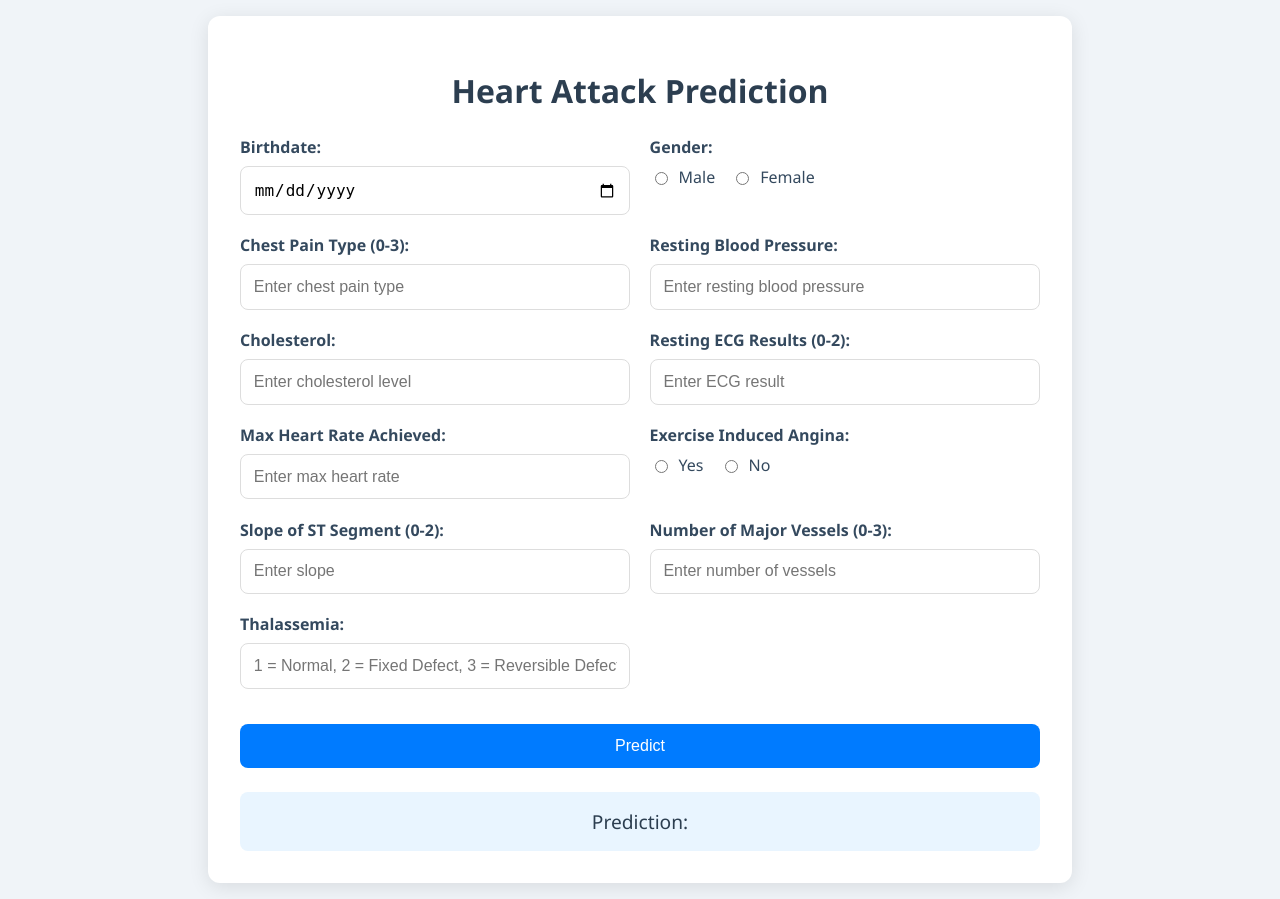
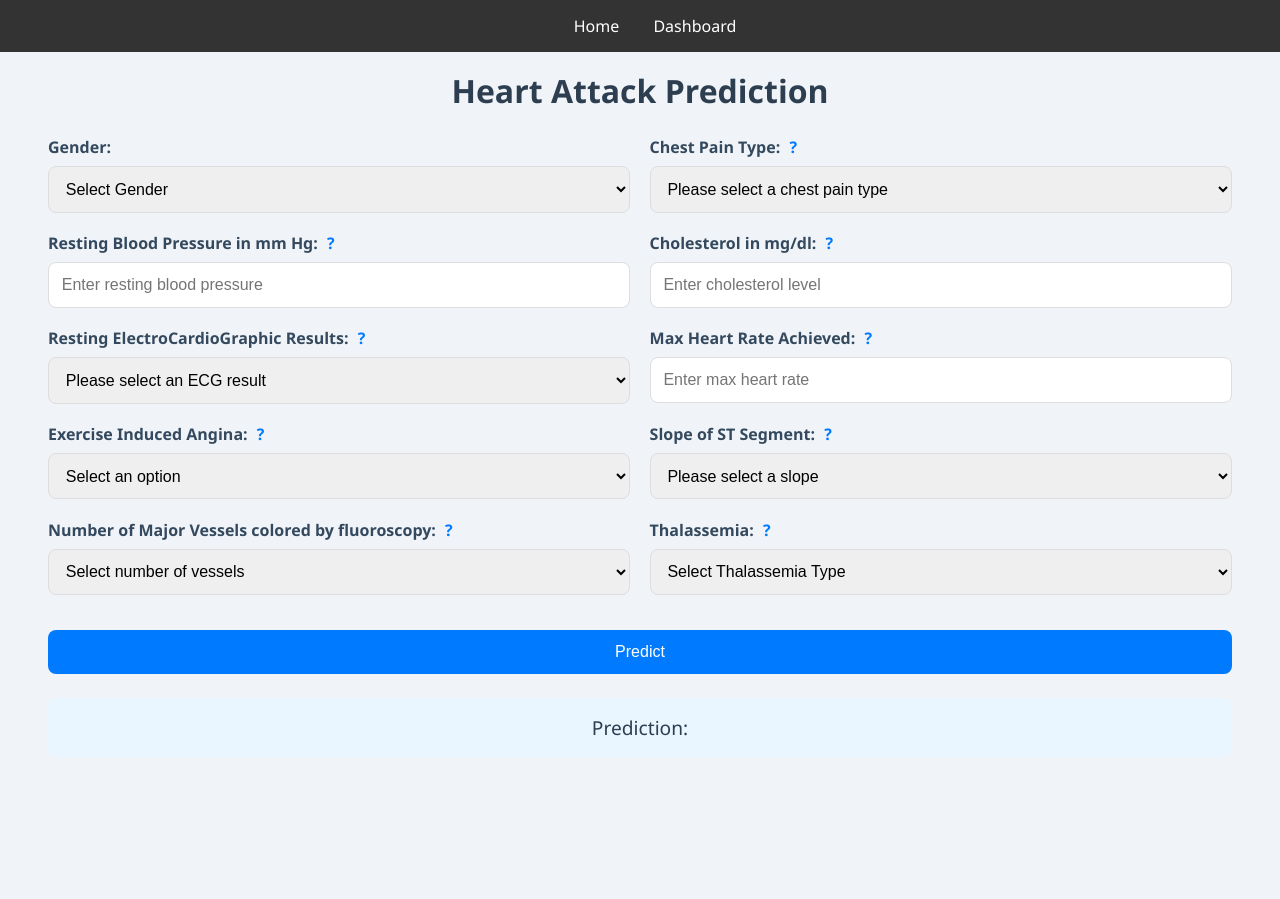
Before and after one commit to AhmedSameh19/AI-Test, a Flask app: page / in a window 1280 px wide. After the commit the page ends 736 px from the top, so only its background shows below. Run offline with Flask 3, Linux system fonts and the light colour scheme; parts of the project's set-up code (start-up, migrations or seed data) failed here and were passed over.

Commit message:
Final submission

```diff
--- a/app.py
+++ b/app.py
@@ -1,40 +1,40 @@
-from flask import request, jsonify, Flask, render_template
+from flask import request, jsonify, Flask, render_template, send_file
 import pickle
 import numpy as np
 import pandas as pd
-
+import matplotlib.pyplot as plt
 app = Flask(__name__)
 
-# Load the trained Logistic Regression model
 with open('LR.pkl', 'rb') as f:
     LR = pickle.load(f)
 
-# Feature names expected by the model
-feature_names = ['age', 'sex', 'cp','trestbps','chol', 'restecg', 'thalach','exang', 'slope', 'ca', 'thal']
+feature_names = ['sex', 'cp','trestbps','chol', 'restecg', 'thalach','exang', 'slope', 'ca', 'thal']
 
 @app.route('/')
 def start():
-    return render_template('index.html')  # Render the updated index.html
+    return render_template('index.html')
 
 @app.route('/predict', methods=['POST'])
 def predict():
-    # Parse JSON data received from the frontend
     data = request.get_json(force=True)
-    print(data)
-    # Ensure features are in the correct format (2D array)
     features = np.array(data['features']).reshape(1, -1)
 
-    # Convert features into a DataFrame with proper column names
     features_df = pd.DataFrame(features, columns=feature_names)
-
-    # Make a prediction using the Logistic Regression model
+    print(features_df)
     prediction = LR.predict(features_df)
 
-    # Return prediction result as JSON
     if prediction[0] == 0:
         return jsonify({'prediction': 'No Heart Disease'})
     else:
         return jsonify({'prediction': 'Heart Disease'})
 
+@app.route('/dashboard')
+def dashboard():
+    return render_template('dashboard.html')
+
+@app.route('/static/<filename>')
+def send_image(filename):
+    return send_file(f'static/{filename}')
+
 if __name__ == '__main__':
     app.run(debug=True)
--- a/templates/index.html
+++ b/templates/index.html
@@ -1,11 +1,11 @@
 <!DOCTYPE html>
 <html lang="en">
+
 <head>
     <meta charset="UTF-8">
     <meta name="viewport" content="width=device-width, initial-scale=1.0">
     <title>Heart Attack Prediction</title>
     <style>
-        /* General Styles */
         body {
             font-family: 'Segoe UI', Tahoma, Geneva, Verdana, sans-serif;
             background-color: #f0f4f8;
@@ -19,11 +19,8 @@
         }
 
         .container {
-            background: #ffffff;
             padding: 2rem;
-            border-radius: 12px;
-            box-shadow: 0 4px 20px rgba(0, 0, 0, 0.1);
-            max-width: 800px; /* Increased width for two columns */
+            max-width: 1200px;
             width: 100%;
             margin: 1rem;
         }
@@ -37,7 +34,7 @@
 
         form {
             display: grid;
-            grid-template-columns: 1fr 1fr; /* Two columns */
+            grid-template-columns: 1fr 1fr;
             gap: 1.2rem;
         }
 
@@ -52,7 +49,8 @@
             margin-bottom: 0.5rem;
         }
 
-        input, select {
+        input,
+        select {
             padding: 0.8rem;
             font-size: 1rem;
             border: 1px solid #ddd;
@@ -62,7 +60,8 @@
             transition: border-color 0.3s ease;
         }
 
-        input:focus, select:focus {
+        input:focus,
+        select:focus {
             border-color: #007BFF;
             outline: none;
         }
@@ -73,20 +72,10 @@
             margin: 0;
         }
 
-        .radio-group {
-            display: flex;
-            gap: 1rem;
-        }
 
-        .radio-group label {
-            font-weight: normal;
-            display: flex;
-            align-items: center;
-            gap: 0.5rem;
-        }
 
         button {
-            grid-column: span 2; /* Button spans both columns */
+            grid-column: span 2;
             padding: 0.8rem;
             font-size: 1rem;
             color: #fff;
@@ -108,7 +97,7 @@
         }
 
         .result {
-            grid-column: span 2; /* Result spans both columns */
+            grid-column: span 2;
             text-align: center;
             margin-top: 1.5rem;
             font-size: 1.2rem;
@@ -118,27 +107,6 @@
             background-color: #e9f5ff;
         }
 
-        .loading {
-            grid-column: span 2; /* Loading spinner spans both columns */
-            display: none;
-            text-align: center;
-            margin-top: 1rem;
-        }
-
-        .loading-spinner {
-            border: 4px solid #f3f3f3;
-            border-top: 4px solid #007BFF;
-            border-radius: 50%;
-            width: 30px;
-            height: 30px;
-            animation: spin 1s linear infinite;
-            margin: 0 auto;
-        }
-
-        @keyframes spin {
-            0% { transform: rotate(0deg); }
-            100% { transform: rotate(360deg); }
-        }
 
         .error {
             color: #e74c3c;
@@ -147,126 +115,260 @@
             display: none;
         }
 
-        /* Responsive Design */
-        @media (max-width: 768px) {
-            form {
-                grid-template-columns: 1fr; /* Switch to one column on smaller screens */
+        .error {
+            color: red;
+            display: none;
         }
 
-            button, .result, .loading {
-                grid-column: span 1;
+        select:invalid+.error {
+            display: none;
         }
+
+        .tooltip-container {
+            display: inline-block;
+            position: relative;
+            cursor: pointer;
+            color: #007bff;
+            margin-left: 5px;
         }
+
+        .tooltip-container .tooltip-text {
+            visibility: hidden;
+            width: auto;
+            background-color: #333;
+            color: #fff;
+            text-align: center;
+            padding: 5px 10px;
+            border-radius: 5px;
+            position: absolute;
+            z-index: 1;
+            bottom: 125%;
+            left: 50%;
+            transform: translateX(-50%);
+            white-space: nowrap;
+            font-size: 0.875rem;
+            opacity: 0;
+            transition: opacity 0.3s;
+        }
+
+        .tooltip-container .tooltip-text::after {
+            content: '';
+            position: absolute;
+            top: 100%;
+            left: 50%;
+            margin-left: -5px;
+            border-width: 5px;
+            border-style: solid;
+            border-color: #333 transparent transparent transparent;
+        }
+
+        .tooltip-container:hover .tooltip-text,
+        .tooltip-container:focus .tooltip-text {
+            visibility: visible;
+            opacity: 1;
+        }
+        .topbar {
+            position: fixed;
+            top: 0;
+            left: 0;
+            width: 100%;
+            background-color: #333;
+            color: white;
+            padding: 15px;
+            text-align: center;
+            z-index: 1000;
+        }
+
+        .content {
+            padding-top: 60px;
+        }
+
+        .topbar a {
+            color: white;
+            text-decoration: none;
+            padding: 0 15px;
+        }
+
+        .topbar a:hover {
+            text-decoration: underline;
+        }
+
+
     </style>
 </head>
+
 <body>
     <div class="container">
+        <div class="topbar">
+            <a href="/">Home</a>
+            <a href="/dashboard">Dashboard</a>
+        </div>
         <h1>Heart Attack Prediction</h1>
         <form id="predictionForm">
-            <!-- Column 1 -->
             <div class="form-group">
-                <label for="birthdate">Birthdate:</label>
-                <input type="date" id="birthdate" name="birthdate" required>
-                <div class="error" id="birthdateError">Please enter a valid birthdate.</div>
+                <label for="sex">Gender:</label>
+                <select id="sex" name="sex" required>
+                    <option value="" disabled selected>Select Gender</option>
+                    <option value="1">Male</option>
+                    <option value="0">Female</option>
+                </select>
+                <div class="error" id="sexError">Please select a valid gender.</div>
             </div>
 
             <div class="form-group">
-                <label>Gender:</label>
-                <div class="radio-group">
-                    <label><input type="radio" name="sex" value="1" required> Male</label>
-                    <label><input type="radio" name="sex" value="0" required> Female</label>
+                <label for="cp">
+                    Chest Pain Type:
+                    <div class="tooltip-container" tabindex="0">
+                        ?
+                        <div class="tooltip-text">Select the type of chest pain you are experiencing.</div>
                     </div>
+                </label>
+                <select id="cp" name="cp" required>
+                    <option value="" disabled selected>Please select a chest pain type</option>
+                    <option value="3">Asymptomatic</option>
+                    <option value="2">Non-anginal pain</option>
+                    <option value="1">Atypical angina</option>
+                    <option value="0">Typical angina</option>
+                </select>
+                <div class="error" id="cpError">Please select a valid chest pain type.</div>
             </div>
 
             <div class="form-group">
-                <label for="cp">Chest Pain Type (0-3):</label>
-                <input type="number" id="cp" name="cp" placeholder="Enter chest pain type" min="0" max="3" required>
-                <div class="error" id="cpError">Please enter a value between 0 and 3.</div>
+                <label for="trestbps">
+                    Resting Blood Pressure in mm Hg:
+                    <div class="tooltip-container" tabindex="0">
+                        ?
+                        <div class="tooltip-text">The average resting blood pressure is around 120 mm Hg.</div>
                     </div>
-
-            <div class="form-group">
-                <label for="trestbps">Resting Blood Pressure:</label>
+                </label>
                 <input type="number" id="trestbps" name="trestbps" placeholder="Enter resting blood pressure" required>
                 <div class="error" id="trestbpsError">Please enter a valid blood pressure.</div>
             </div>
 
             <div class="form-group">
-                <label for="chol">Cholesterol:</label>
+                <label for="chol">
+                    Cholesterol in mg/dl:
+                    <div class="tooltip-container" tabindex="0">
+                        ?
+                        <div class="tooltip-text">The average is around 200 mg/dL.</div>
+                    </div>
+                </label>
                 <input type="number" id="chol" name="chol" placeholder="Enter cholesterol level" required>
-                <div class="error" id="cholError">Please enter a valid cholesterol level.</div>
+                <div class="error" id="cholError">Please enter a valid cholesterol value.</div>
             </div>
-
-            <!-- Column 2 -->
             <div class="form-group">
-                <label for="restecg">Resting ECG Results (0-2):</label>
-                <input type="number" id="restecg" name="restecg" placeholder="Enter ECG result" min="0" max="2" required>
-                <div class="error" id="restecgError">Please enter a value between 0 and 2.</div>
+                <label for="restecg">
+                    Resting ElectroCardioGraphic Results:
+                    <div class="tooltip-container" tabindex="0">
+                        ?
+                        <div class="tooltip-text">Choose the result of your resting electrocardiogram (ECG) test.</div>
+                    </div>
+                </label>
+                <select id="restecg" name="restecg" required>
+                    <option value="" disabled selected>Please select an ECG result</option>
+                    <option value="2">Probable or definite left ventricular hypertrophy</option>
+                    <option value="1">ST-T wave abnormality</option>
+                    <option value="0">Normal</option>
+                </select>
+                <div class="error" id="restecgError">Please select a valid ECG result.</div>
             </div>
 
             <div class="form-group">
-                <label for="thalach">Max Heart Rate Achieved:</label>
+                <label for="thalach">
+                    Max Heart Rate Achieved:
+                    <div class="tooltip-container" tabindex="0">
+                        ?
+                        <div class="tooltip-text">The average max heart rate is around 150 bpm.</div>
+                    </div>
+                </label>
                 <input type="number" id="thalach" name="thalach" placeholder="Enter max heart rate" required>
                 <div class="error" id="thalachError">Please enter a valid heart rate.</div>
             </div>
 
             <div class="form-group">
-                <label>Exercise Induced Angina:</label>
-                <div class="radio-group">
-                    <label><input type="radio" name="exang" value="1" required> Yes</label>
-                    <label><input type="radio" name="exang" value="0" required> No</label>
+                <label for="exang">
+                    Exercise Induced Angina:
+                    <div class="tooltip-container" tabindex="0">
+                        ?
+                        <div class="tooltip-text">Indicates if you experience chest pain during physical activity.</div>
                     </div>
+                </label>
+                <select id="exang" name="exang" required>
+                    <option value="" disabled selected>Select an option</option>
+                    <option value="1">Yes</option>
+                    <option value="0">No</option>
+                </select>
+                <div class="error" id="exangError">Please select a valid option.</div>
             </div>
 
             <div class="form-group">
-                <label for="slope">Slope of ST Segment (0-2):</label>
-                <input type="number" id="slope" name="slope" placeholder="Enter slope" min="0" max="2" required>
-                <div class="error" id="slopeError">Please enter a value between 0 and 2.</div>
+                <label for="slope">
+                    Slope of ST Segment:
+                    <div class="tooltip-container" tabindex="0">
+                        ?
+                        <div class="tooltip-text">Indicates the slope of your ST segment on an ECG.</div>
+                    </div>
+                </label>
+                <select id="slope" name="slope" required>
+                    <option value="" disabled selected>Please select a slope</option>
+                    <option value="2">Downsloping</option>
+                    <option value="1">Flat</option>
+                    <option value="0">Upsloping</option>
+                </select>
+                <div class="error" id="slopeError">Please select a valid slope.</div>
             </div>
 
             <div class="form-group">
-                <label for="ca">Number of Major Vessels (0-3):</label>
-                <input type="number" id="ca" name="ca" placeholder="Enter number of vessels" min="0" max="3" required>
-                <div class="error" id="caError">Please enter a value between 0 and 3.</div>
+                <label for="ca">
+                    Number of Major Vessels colored by fluoroscopy:
+                    <div class="tooltip-container" tabindex="0">
+                        ?
+                        <div class="tooltip-text">This indicates the number of blocked arteries detected in your test.</div>
+                    </div>
+                </label>
+                <select id="ca" name="ca" required>
+                    <option value="" disabled selected>Select number of vessels</option>
+                    <option value="0">0</option>
+                    <option value="1">1</option>
+                    <option value="2">2</option>
+                    <option value="3">3</option>
+                </select>
+                <div class="error" id="caError">Please select a valid number of vessels.</div>
             </div>
 
+
             <div class="form-group">
-                <label for="thal">Thalassemia:</label>
-                <input type="number" id="thal" name="thal" placeholder="1 = Normal, 2 = Fixed Defect, 3 = Reversible Defect" min="1" max="3" required>
-                <div class="error" id="thalError">Please enter a value between 1 and 3.</div>
+                <label for="thal">
+                    Thalassemia:
+                    <div class="tooltip-container" tabindex="0">
+                        ?
+                        <div class="tooltip-text">Select the type of thalassemia you have, if applicable.</div>
+                    </div>
+                </label>
+                <select id="thal" name="thal" required>
+                    <option value="" disabled selected>Select Thalassemia Type</option>
+                    <option value="1">Normal</option>
+                    <option value="2">Fixed Defect</option>
+                    <option value="3">Reversible Defect</option>
+                </select>
+                <div class="error" id="thalError">Please select a valid Thalassemia type.</div>
             </div>
 
-            <!-- Submit Button -->
             <button type="button" id="predictButton">Predict</button>
         </form>
 
-        <!-- Loading Spinner -->
-        <div class="loading" id="loading">
-            <div class="loading-spinner"></div>
-            <p>Predicting...</p>
-        </div>
-
-        <!-- Prediction Result -->
         <div class="result" id="predictionResult">
             Prediction: <span id="resultText"></span>
         </div>
     </div>
 
     <script>
-        // Collect form data
         const getFormData = () => {
-            const birthdate = new Date(document.getElementById('birthdate').value);
-            const today = new Date();
-            let age = today.getFullYear() - birthdate.getFullYear();
-            const monthDifference = today.getMonth() - birthdate.getMonth();
-            if (monthDifference < 0 || (monthDifference === 0 && today.getDate() < birthdate.getDate())) {
-                age--;
-            }
 
-            const sex = document.querySelector('input[name="sex"]:checked').value;
-            const exang = document.querySelector('input[name="exang"]:checked').value;
+            const sex = document.getElementById('sex').value;
+            const exang = document.getElementById('exang').value;
 
             return [
-                age,
                 parseInt(sex),
                 parseInt(document.getElementById('cp').value),
                 parseInt(document.getElementById('trestbps').value),
@@ -280,13 +382,23 @@
             ];
         };
 
-        // Handle Prediction
-        document.getElementById('predictButton').onclick = async function() {
+        document.getElementById('predictButton').onclick = async function () {
+            let valid = true;
 
-            const inputs = document.querySelectorAll('input[required]');
-            // Show loading spinner
-            document.getElementById('predictionResult').style.display = 'none';
+            const inputs = document.querySelectorAll('input[required], select[required]');
+            inputs.forEach(input => {
+                const errorElement = document.getElementById(`${input.id}Error`);
+                if (!input.value) {
+                    errorElement.style.display = 'block';
+                    valid = false;
+                } else {
+                    errorElement.style.display = 'none';
+                }
+            });
 
+            if (!valid) return;
+
+            try {
                 const features = getFormData();
                 const response = await fetch('/predict', {
                     method: 'POST',
@@ -297,11 +409,15 @@
                 });
                 const result = await response.json();
 
-            // Hide loading spinner and show result
-            document.getElementById('loading').style.display = 'none';
                 document.getElementById('predictionResult').style.display = 'block';
                 document.getElementById('resultText').textContent = result.prediction;
+            } catch (error) {
+                console.error('Error during prediction:', error);
+                alert('An error occurred while predicting. Please try again.');
+            }
         };
     </script>
+
 </body>
+
 </html>
```
Also changed, not shown: templates/Dashboard.html (added, +109 -0 lines), static/accuracy_f1_comparison.png (added), static/cm_log_reg.png (added), static/cm_rf.png (added), static/model_comparison.png (added), static/roc_curve.png (added), 3 other files. Lines whose indentation alone changed are shown as unchanged.
